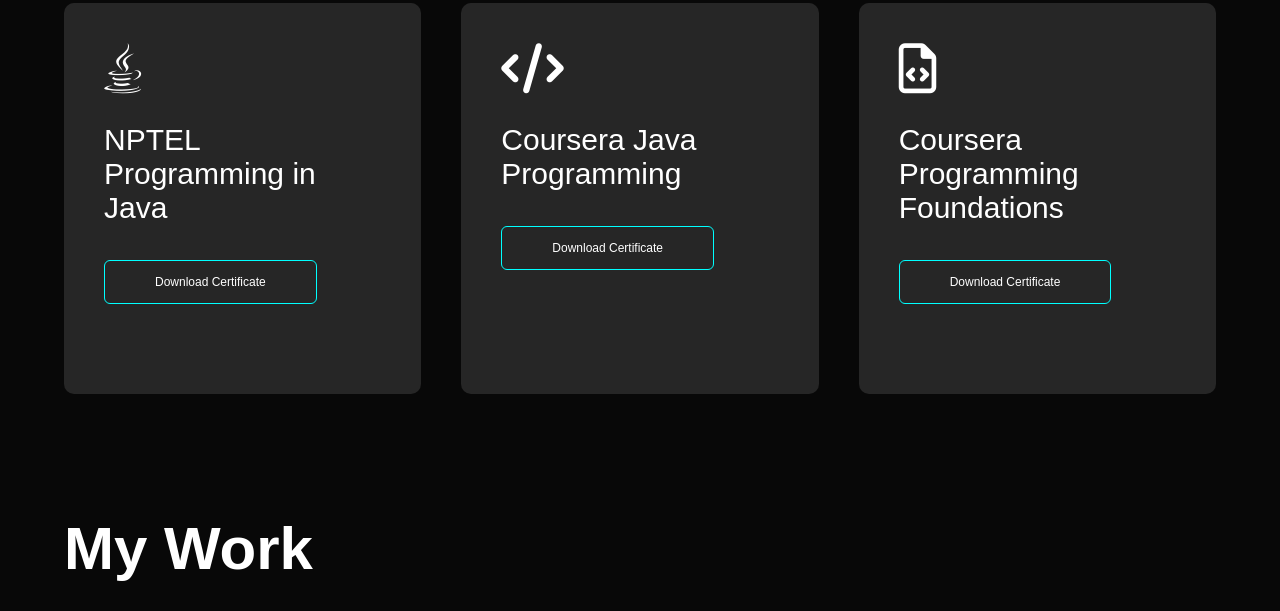
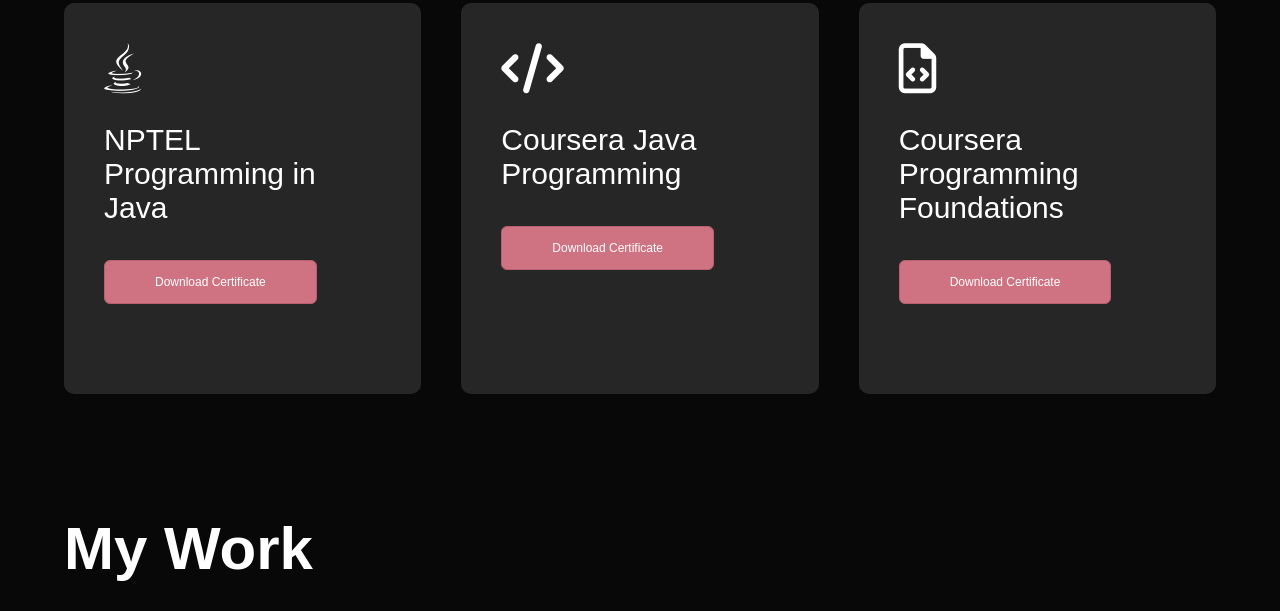
Before and after one commit to rishavmishra2051/Web-Resume, a plain HTML site: page index.html in a window 1280 px wide. Shown: the part 1775-2386 px from the top of the page. Drawn offline with Linux system fonts and the light colour scheme.

Commit message:
Updated style.css

```diff
--- a/style.css
+++ b/style.css
@@ -14,7 +14,7 @@ body{
 #homepage{
     width: 100%;
     height: 100vh;
-    background-image: url(images/background.jpg);
+    background-image: url(images/about.JPG);
     background-size: 25%;
     background-repeat: no-repeat;
     background-position: 900px;
@@ -304,6 +304,11 @@ nav ul li a:hover::after{
     display: inline-block;
     background: aqua;
 }
+.btn.btn3{
+    display: inline-block;
+    background: rgb(207, 114, 130);
+    border: 1px solid rgb(184, 96, 111);
+}
 .contact-right form{
     width: 100%;
 }
```
